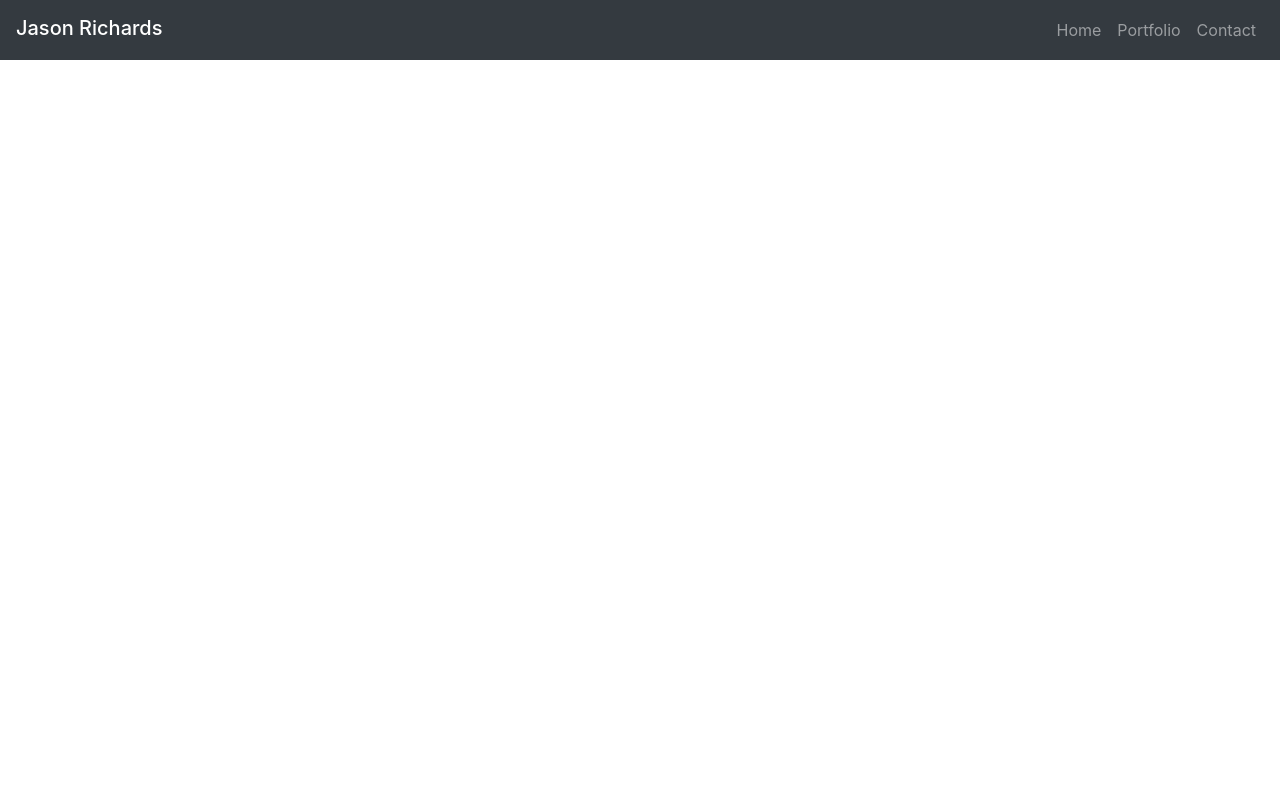
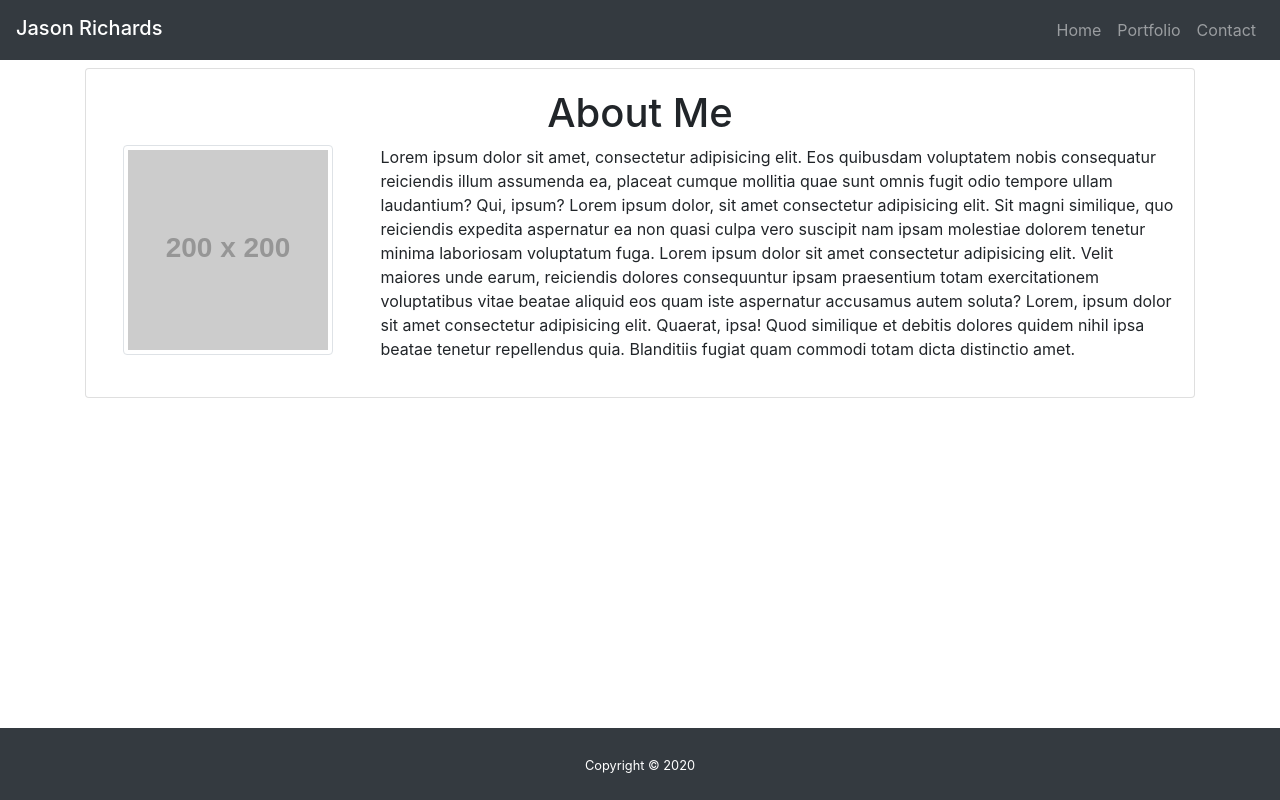
Before and after one commit to jrkrichards/Bootstrap_Portfolio, a plain HTML site: page index.html in a window 1280 px wide. Drawn offline with nearby package versions, Linux system fonts and the light colour scheme; placeholder pictures from the web are drawn by us.

Commit message:
added sticky footer and completed styling in index. Need to copy to other files when completed

```diff
--- a/Assets/style.css
+++ b/Assets/style.css
@@ -0,0 +1,12 @@
+html,
+body {
+  height: 100%;
+}
+
+#page-content {
+  flex: 1 0 auto;
+}
+
+#sticky-footer {
+  flex-shrink: 0;
+}
--- a/index.html
+++ b/index.html
@@ -10,8 +10,10 @@
       integrity="sha384-JcKb8q3iqJ61gNV9KGb8thSsNjpSL0n8PARn9HuZOnIxN0hoP+VmmDGMN5t9UJ0Z"
       crossorigin="anonymous"
     />
+    <link rel="stylesheet" href="./Assets/style.css" />
   </head>
-  <body>
+
+  <body style="background-color: white" class="d-flex flex-column">
     <!-- Start of the Navbar -->
     <nav class="navbar navbar-expand-lg navbar-dark bg-dark">
       <span class="navbar-brand mb-1 h1">Jason Richards</span>
@@ -42,7 +44,57 @@
     </nav>
     <!-- End Nav -->
 
-    <!-- Start of Row 1 -->
+    <!-- Start of Content Container -->
+    <div id="page-content">
+      <div class="container text-center">
+        <!-- Start of Row 1 -->
+        <div class="row">
+          <div class="col-md-12">
+            <div class="card mt-2">
+              <div class="card-body">
+                <h1>About Me</h1>
+                <div class="row">
+                  <div class="col-md-3">
+                    <img
+                      src="http://placehold.it/200x200"
+                      alt="Placeholder"
+                      class="img-thumbnail"
+                    />
+                  </div>
+                  <div class="col-md-9 text-left">
+                    <p>
+                      Lorem ipsum dolor sit amet, consectetur adipisicing elit.
+                      Eos quibusdam voluptatem nobis consequatur reiciendis
+                      illum assumenda ea, placeat cumque mollitia quae sunt
+                      omnis fugit odio tempore ullam laudantium? Qui, ipsum?
+                      Lorem ipsum dolor, sit amet consectetur adipisicing elit.
+                      Sit magni similique, quo reiciendis expedita aspernatur ea
+                      non quasi culpa vero suscipit nam ipsam molestiae dolorem
+                      tenetur minima laboriosam voluptatum fuga. Lorem ipsum
+                      dolor sit amet consectetur adipisicing elit. Velit maiores
+                      unde earum, reiciendis dolores consequuntur ipsam
+                      praesentium totam exercitationem voluptatibus vitae beatae
+                      aliquid eos quam iste aspernatur accusamus autem soluta?
+                      Lorem, ipsum dolor sit amet consectetur adipisicing elit.
+                      Quaerat, ipsa! Quod similique et debitis dolores quidem
+                      nihil ipsa beatae tenetur repellendus quia. Blanditiis
+                      fugiat quam commodi totam dicta distinctio amet.
+                    </p>
+                  </div>
+                </div>
+              </div>
+            </div>
+          </div>
+        </div>
+        <!-- End of Row 1 -->
+      </div>
+    </div>
     <!-- Start of Footer -->
+    <footer id="sticky-footer" class="py-4 bg-dark text-white">
+      <div class="container text-center">
+        <small>Copyright &copy; 2020</small>
+      </div>
+    </footer>
+    <!-- End of Footer -->
   </body>
 </html>
```
Also changed, not shown: contact.html (+6 -2 lines), portfolio.html (+6 -2 lines).
